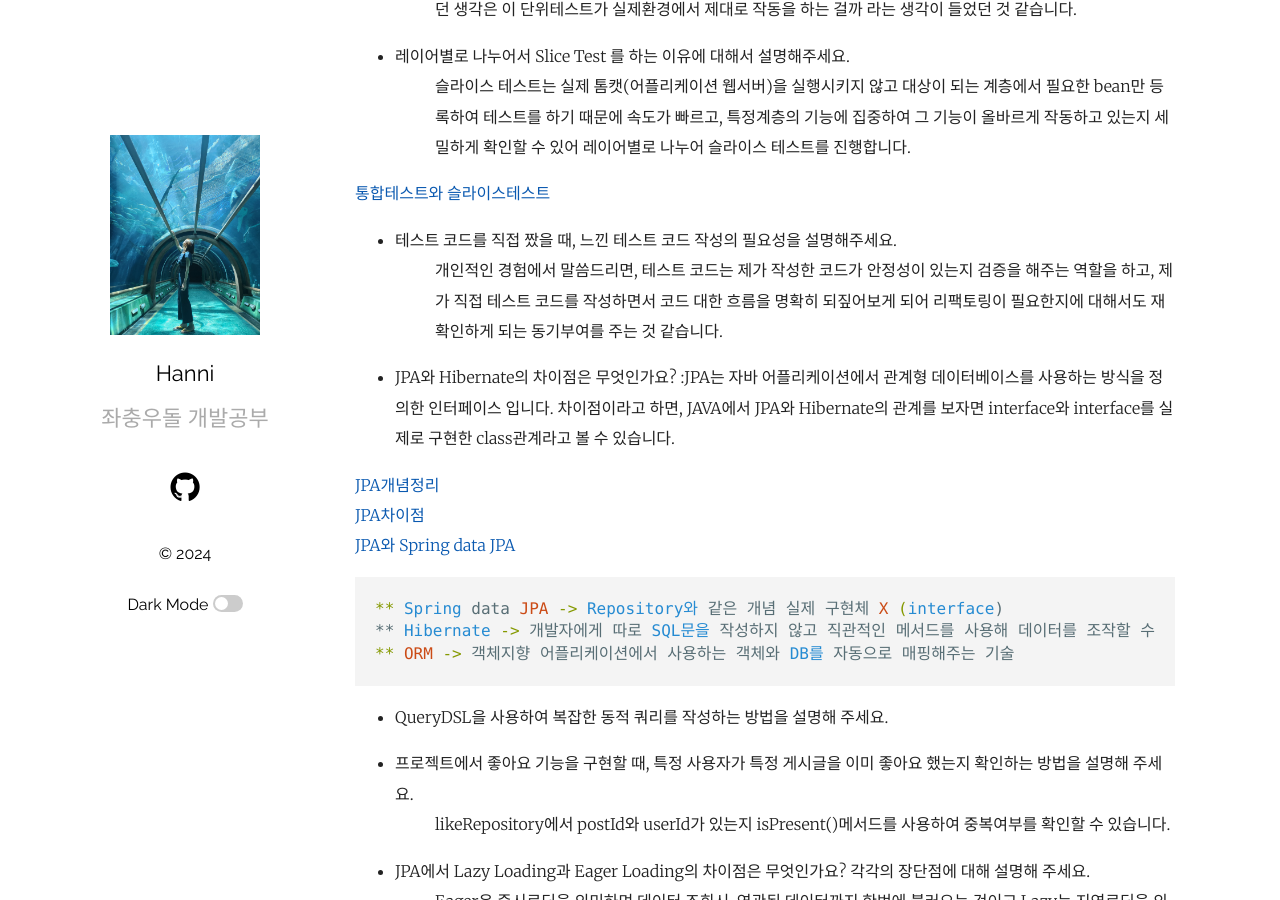
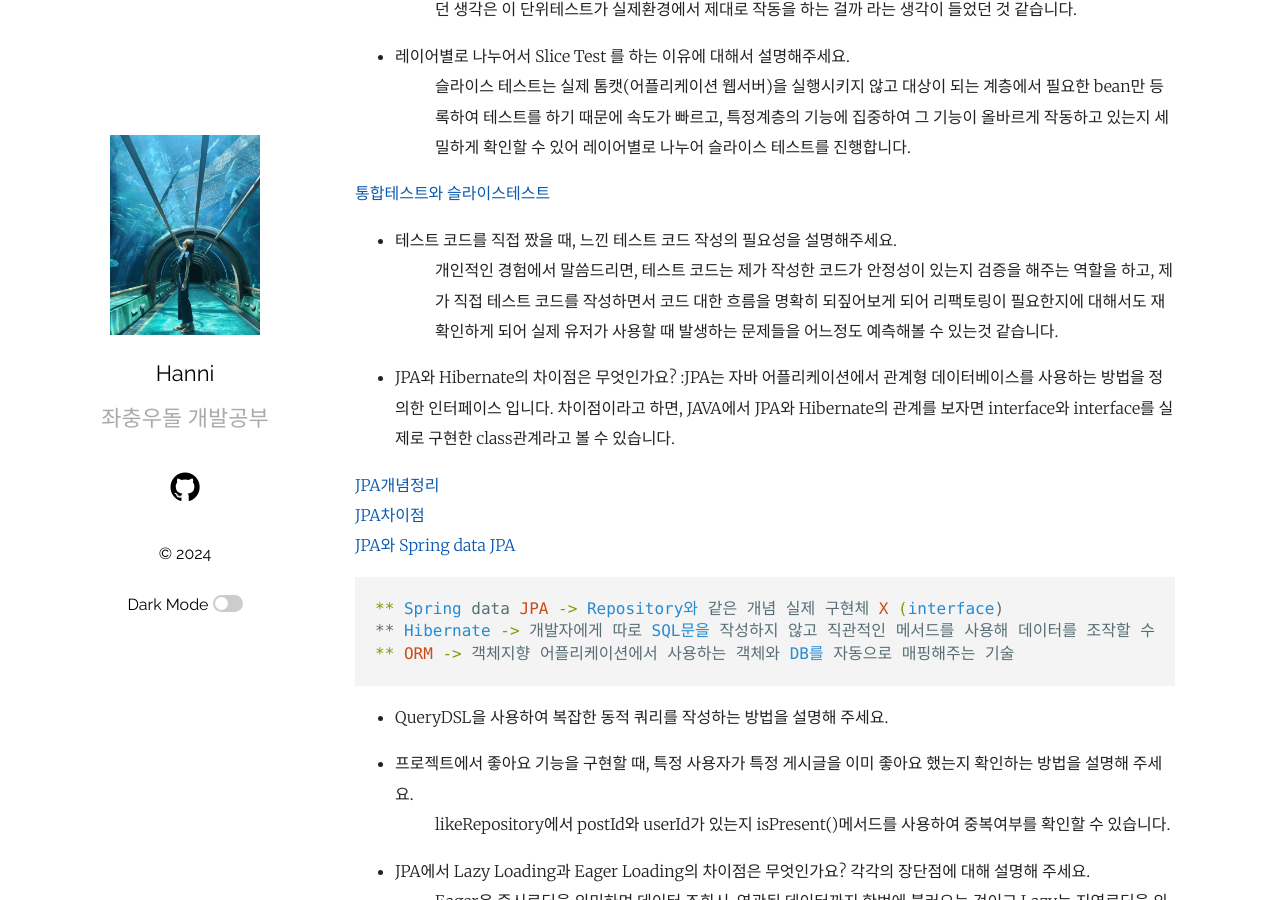
Before and after one commit to HaejungHan/HaejungHan.previous.blog, a Jekyll site: the page built from _posts/2024-06-28-기술면접질문.markdown, in a window 1280 px wide and 900 px high, scrolled down 558 px. Built offline with Jekyll 4.4.1, drawn with Linux system fonts in a browser that asks for light colours.

Commit message:
20240703 수정

```diff
--- a/_posts/2024-06-28-기술면접질문.markdown
+++ b/_posts/2024-06-28-기술면접질문.markdown
@@ -22,10 +22,10 @@ categories: TIL 기술면접
 [통합테스트와 슬라이스테스트](https://hstory0208.tistory.com/entry/Spring-%ED%86%B5%ED%95%A9-%ED%85%8C%EC%8A%A4%ED%8A%B8%EC%99%80-%EC%8A%AC%EB%9D%BC%EC%9D%B4%EC%8A%A4-%ED%85%8C%EC%8A%A4%ED%8A%B8-%EC%B0%A8%EC%9D%B4-%EB%B0%8F-%EB%B9%84%EA%B5%90)
 
 - 테스트 코드를 직접 짰을 때, 느낀 테스트 코드 작성의 필요성을 설명해주세요.
-: 개인적인 경험에서 말씀드리면, 테스트 코드는 제가 작성한 코드가 안정성이 있는지 검증을 해주는 역할을 하고, 제가 직접 테스트 코드를 작성하면서 코드 대한 흐름을 명확히 되짚어보게 되어 리팩토링이 필요한지에 대해서도 재확인하게 되는 동기부여를 주는 것 같습니다.
+: 개인적인 경험에서 말씀드리면, 테스트 코드는 제가 작성한 코드가 안정성이 있는지 검증을 해주는 역할을 하고, 제가 직접 테스트 코드를 작성하면서 코드 대한 흐름을 명확히 되짚어보게 되어 리팩토링이 필요한지에 대해서도 재확인하게 되어 실제 유저가 사용할 때 발생하는 문제들을 어느정도 예측해볼 수 있는것 같습니다.
 
 - JPA와 Hibernate의 차이점은 무엇인가요?
-:JPA는 자바 어플리케이션에서 관계형 데이터베이스를 사용하는 방식을 정의한 인터페이스 입니다. 차이점이라고 하면, JAVA에서 JPA와 Hibernate의 관계를 보자면 interface와 interface를 실제로 구현한 class관계라고 볼 수 있습니다.
+:JPA는 자바 어플리케이션에서 관계형 데이터베이스를 사용하는 방법을 정의한 인터페이스 입니다. 차이점이라고 하면, JAVA에서 JPA와 Hibernate의 관계를 보자면 interface와 interface를 실제로 구현한 class관계라고 볼 수 있습니다.
 
 [JPA개념정리](https://www.devjoon.com/61) <br>
 [JPA차이점](https://suhwan.dev/2019/02/24/jpa-vs-hibernate-vs-spring-data-jpa/) <br>
--- a/_posts/2024-07-02- N+1문제와 트랜잭션.markdown
+++ b/_posts/2024-07-02- N+1문제와 트랜잭션.markdown
@@ -18,7 +18,7 @@ N+1문제와 트랜잭션은 내가 깊이 공부해야 할 부분이다. 다른
 - EAGER 설정, Join Fetch사용, EntityGraph, bathSize 등
 해결방법이 있습니다.
 - 페치전략을 EAGER로 설정한다면 post를 불러오는 과정에서 댓글까지 한번에 불러오게되어 N+1문제를 발생시키지 않지만 POST를 조회할 때 댓글을 제외하고 불러오는 상황도 생길 수 있으니 EAGER은 적절하지 않다고 생각합니다.
-그 다음 해결방법으로는 Join Fetch사용입니다. 이 경우 Left join fetch를 사용하여 한번에 쿼리로 데이터를 가져오게 됩니다. 하지만 join fetch의 경우에도 단점이 있는데 둘이상의 컬렉션은 페치조인을 할 수 없고 페이징 쿼리를 사용할 수 없고
+- 그 다음 해결방법으로는 Join Fetch사용입니다. 이 경우 Left join fetch를 사용하여 한번에 쿼리로 데이터를 가져오게 됩니다. 하지만 join fetch의 경우에도 단점이 있는데 둘이상의 컬렉션은 페치조인을 할 수 없고 페이징 쿼리를 사용할 수 없고
 그외 entitygraph가 있고 batchSize를 사용하여 해결할 수 있지만 batchSize를 잘 지정해주지 않는다면 메모리사용이나 데이터베이스의 부하가 생길 수 있습니다.
 
 ## 📌 트랜잭션의 특징 및 프로세스?
```
